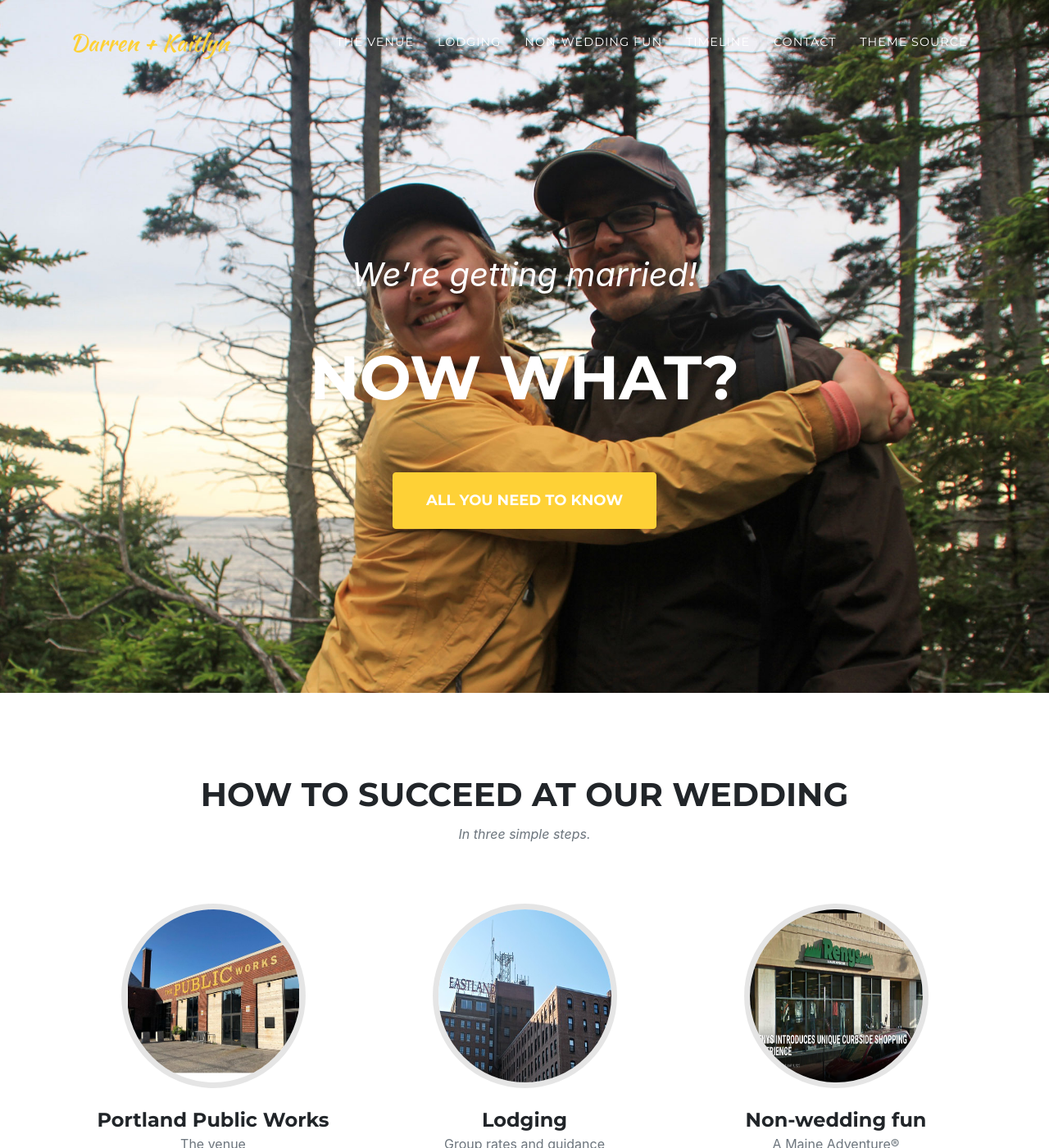
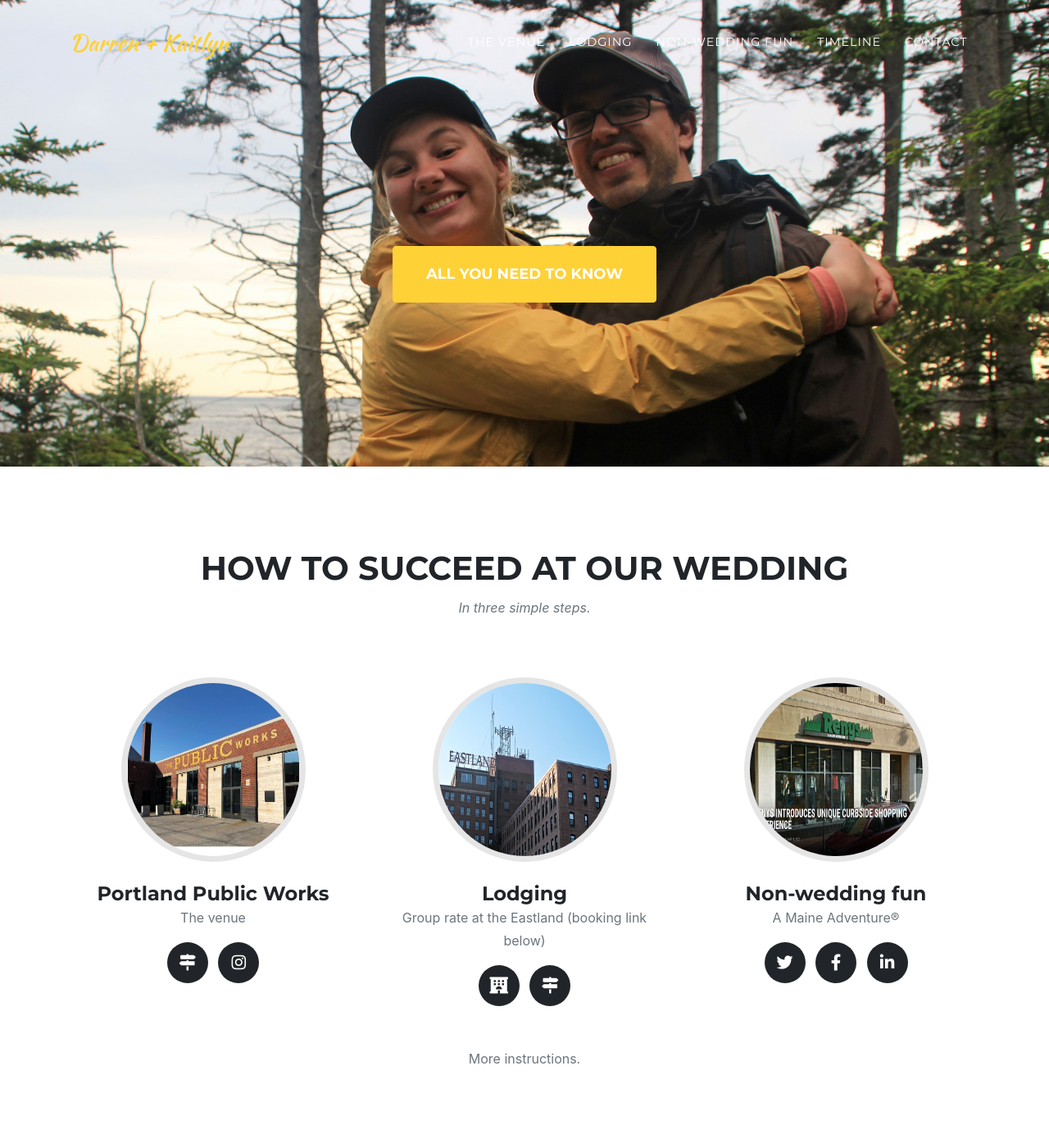
Before and after one commit to darrenfishell/big-party, a Jekyll site: the page built from index.md, in a window 1280 px wide and 1400 px high. Shown: the whole window at 82% size. Built offline with Jekyll 4.4.1, drawn with Linux system fonts in a browser that asks for light colours; some web fonts are replaced.

Commit message:
Update navigation and site links

```diff
--- a/_data/sitetext.yml
+++ b/_data/sitetext.yml
@@ -11,8 +11,8 @@
 # -----------------
 en: &DEFAULT_EN
   header:
-    title: We're getting married!
-    text: Now what?
+    title:
+    text:
     button: All You Need to Know
     buttonlink: "#how-to-succeed"
 
@@ -30,18 +30,18 @@
             icon: fas fa-map-signs
           - url: https://www.instagram.com/the_public_works_events/
             icon: fab fa-instagram
-          - url: https://linkedin.com
-            icon: fab fa-linkedin-in
+          # - url: https://linkedin.com
+          #   icon: fab fa-linkedin-in
       - name: "Lodging"
-        role: "Group rates and guidance"
+        role: "Group rate at the Eastland (booking link below)"
         image: assets/img/site-guide/eastland.png
         social:
           - url: https://www.marriott.com/event-reservations/reservation-link.mi?id=1640189676884&key=GRP&app=resvlink
             icon: fas fa-hotel
-          - url: https://facebook.com
-            icon: fab fa-facebook-f
-          - url: https://linkedin.com
-            icon: fab fa-linkedin-in
+          - url: https://goo.gl/maps/c87n28hA1WuRDY5L7
+            icon: fas fa-map-signs
+          # - url: https://linkedin.com
+          #   icon: fab fa-linkedin-in
       - name: "Non-wedding fun"
         role: "A Maine Adventure®"
         image: assets/img/site-guide/renys.png
```
Also changed, not shown: _data/navigation.yml (+5 -5 lines).
